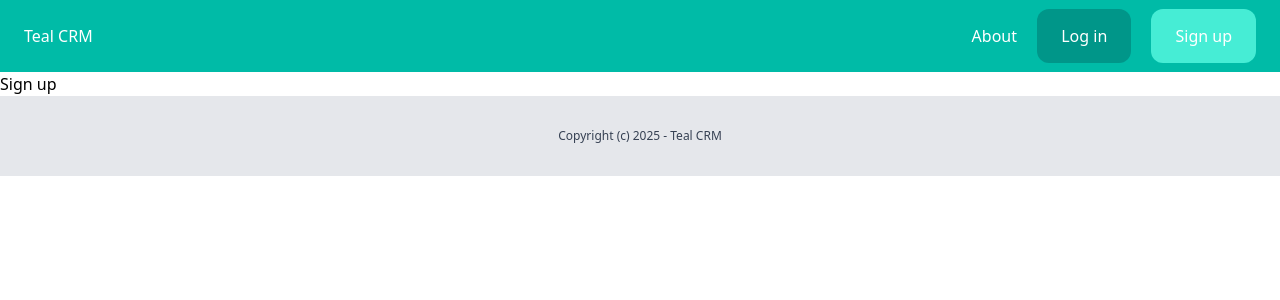
After one commit to BuDi4ka/Django_CRM_App, a Django app: page /sign-up/ in a window 1280 px wide. The commit adds this page. Shown: the top 300 px of the page. Run offline with Django 5.2, Linux system fonts and the light colour scheme.

Commit message:
Add signup functionality with corresponding view and template

```diff
--- a/core/templates/core/base.html
+++ b/core/templates/core/base.html
@@ -16,7 +16,7 @@
             <div class="space-x-4">
                 <a href="{% url 'about' %}" class="text-white">About</a>
                 <a href="/" class="py-4 px-6 bg-teal-600 rounded-xl text-white">Log in</a>
-                <a href="/" class="py-4 px-6 bg-teal-300 rounded-xl text-white">Sign up</a>
+                <a href="{% url 'signup' %}" class="py-4 px-6 bg-teal-300 rounded-xl text-white">Sign up</a>
             </div>
         </nav>
 
--- a/tealcrm/urls.py
+++ b/tealcrm/urls.py
@@ -2,9 +2,11 @@ from django.contrib import admin
 from django.urls import path, include
 
 from core.views import index, about
+from user_profile.views import signup
 
 urlpatterns = [
     path('', index, name='index'),
     path('about/', about, name='about'),
+    path('sign-up/', signup, name='signup'),
     path("admin/", admin.site.urls),
 ]
--- /dev/null
+++ b/user_profile/templates/user_profile/signup.html
@@ -0,0 +1,7 @@
+{% extends "core/base.html" %}
+
+{% block title %} Sign up {% endblock %}
+
+{% block content %}
+    <h1>Sign up</h1>
+{% endblock %}
--- a/user_profile/views.py
+++ b/user_profile/views.py
@@ -1,3 +1,8 @@
+from django.contrib.auth.forms import UserCreationForm
 from django.shortcuts import render
 
-# Create your views here.
+
+def signup(request):
+    form = UserCreationForm()
+
+    return render(request, 'user_profile/signup.html')
```
